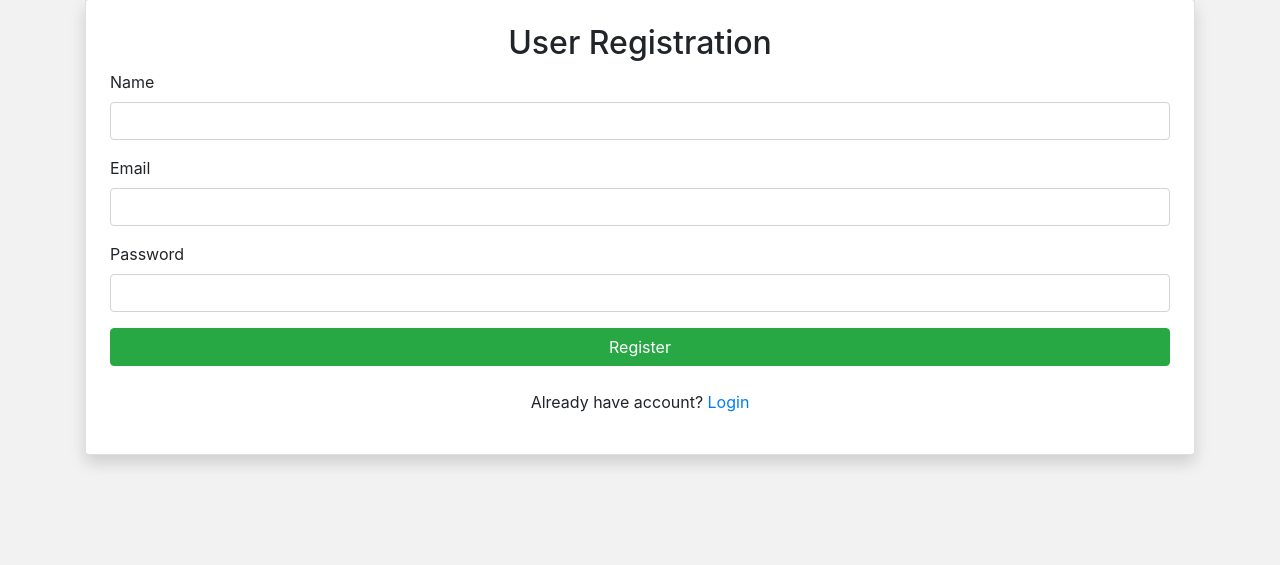
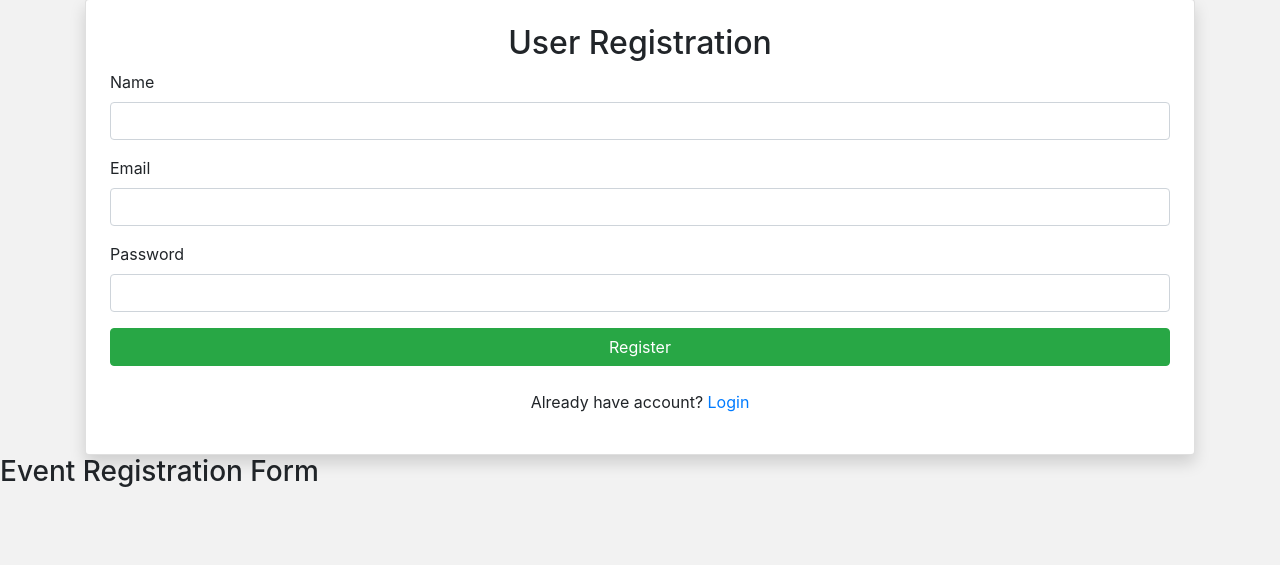
Before and after one commit to Jyothi19pd/Register_Login, a Flask app: page /register in a window 1280 px wide. Shown: the part 49-614 px from the top of the page. Run offline with Flask 3, Linux system fonts and the light colour scheme; some libraries are stand-ins or nearby versions.

Commit message:
Updated registration page

```diff
--- a/templates/register.html
+++ b/templates/register.html
@@ -37,6 +37,6 @@
         </p>
     </div>
 </div>
-
+<h3>Event Registration Form</h3>
 </body>
 </html>
```
